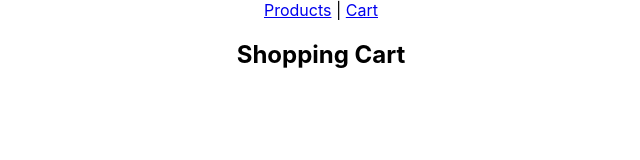
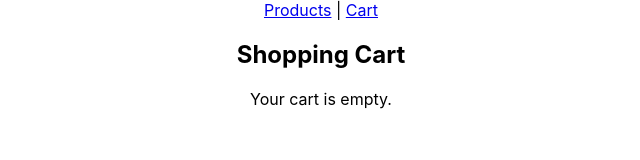
Before and after one commit to ManyataDhakal/mini-product-store, a React (Create React App) app: page /cart in a window 1280 px wide. Shown: the top 160 px of the page, without its empty margins (319-959 px from the left). Built offline with nearby package versions, Linux system fonts and the light colour scheme.

Commit message:
Add cart total and React hook improvements

```diff
--- a/src/components/Cart.js
+++ b/src/components/Cart.js
@@ -1,8 +1,15 @@
 import { useSelector, useDispatch } from "react-redux";
+import { useMemo } from 'react';
 function Cart() {
   const cart = useSelector((state) => state.cart);
 
   const dispatch = useDispatch();
+
+  const total = useMemo(() => {
+    return cart.reduce((sum, cartItem) => {
+      return sum + cartItem.price;
+    }, 0);
+  }, [cart]);
 
   const removeHandler = (index) => {
     dispatch({
@@ -14,14 +21,22 @@ function Cart() {
   return (
     <div>
       <h2>Shopping Cart</h2>
-      {cart.map((cartItem, index) => (
-        <div key={index}>
+      {cart.length === 0 ? (
+        <p>Your cart is empty.</p>
+      ) : (
+        cart.map((cartItem, index) => (
+          <div key={index}>
           <p>
             {cartItem.title} - ${cartItem.price}
           </p>
           <button onClick={() => removeHandler(index)}>Remove</button>
         </div>
-      ))}
+      ))
+      )}
+
+      {cart.length > 0 && (
+        <h3>Total: ${total.toFixed(2)}</h3>
+      )}
     </div>
   );
 }
--- a/src/components/Products.js
+++ b/src/components/Products.js
@@ -1,10 +1,17 @@
-import { useState, useEffect} from "react";
+import { useState, useEffect, useRef} from "react";
 import ProductCard from "./ProductCard";
 function Products(){
     const [products, setProducts] = useState([]);
     const [loading, setLoading] = useState(true);
     const [error, setError] = useState(false);
     const [search, setSearch] = useState('');
+
+    const searchInputRef = useRef(null);
+
+
+    useEffect(() => {
+        searchInputRef.current.focus();
+    }, []);
 
     useEffect(() => {
         fetch('https://dummyjson.com/products')
@@ -29,8 +36,9 @@ function Products(){
 );
     return (
         <>
-
-        <input type="text" placeholder="Search products..."
+        <input
+        ref={searchInputRef}
+        type="text" placeholder="Search products..."
         value={search} onChange={(e) => setSearch(e.target.value)}
         />
         {
```
